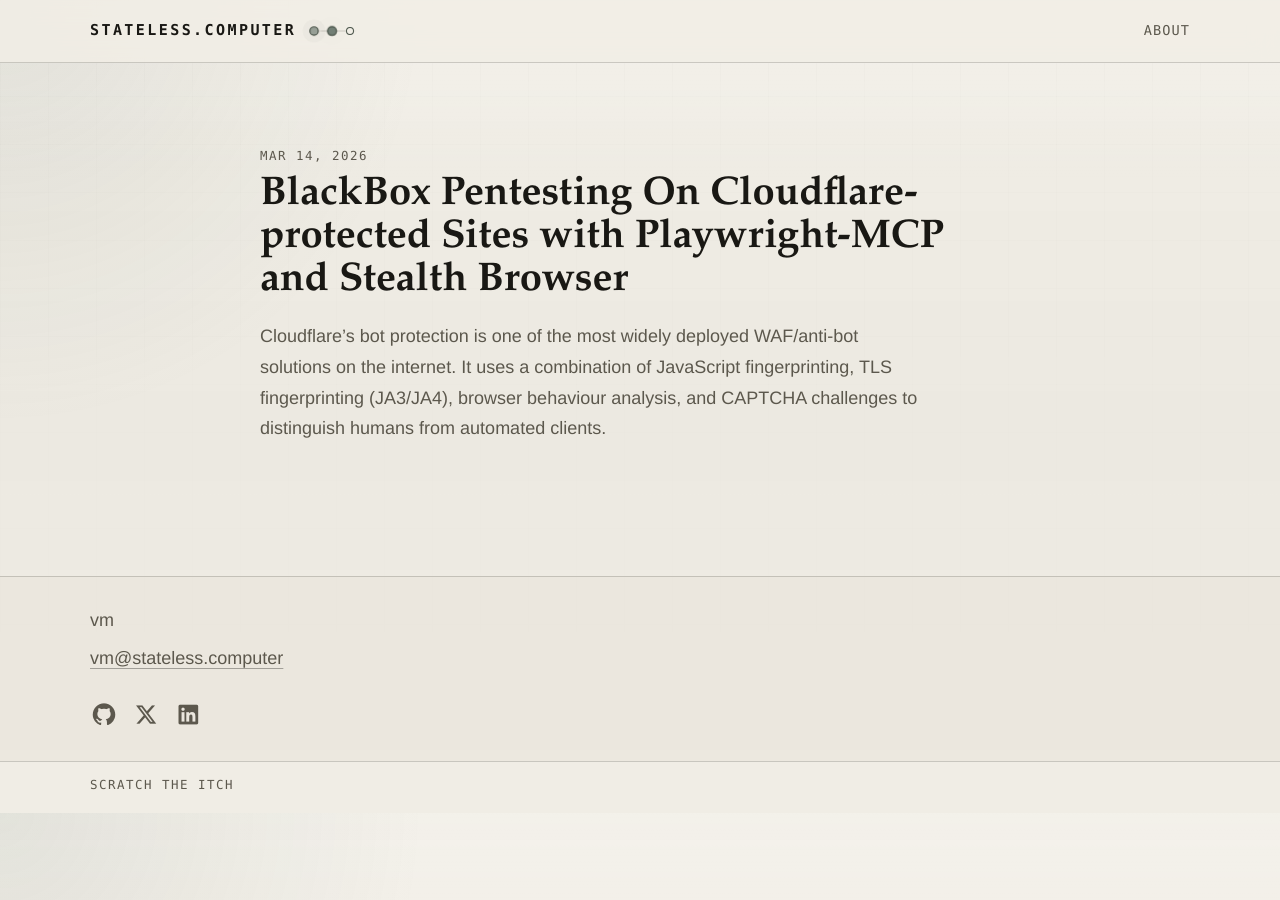
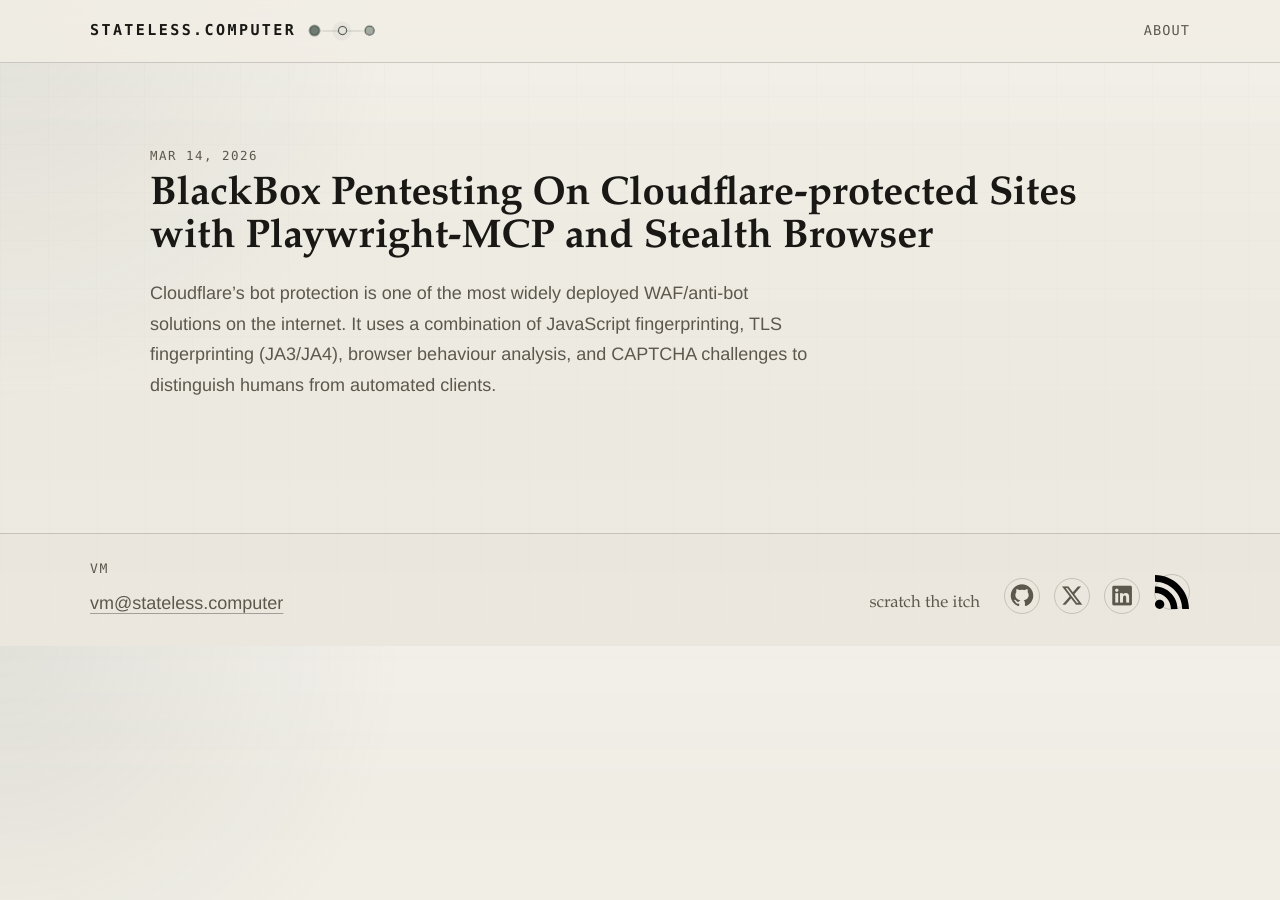
Before and after one commit to 1ikeadragon/cap, a Jekyll site: the page built from index.md, in a window 1280 px wide. Built offline with Jekyll 4.4.1, drawn with Linux system fonts in a browser that asks for light colours.

Commit message:
Refine shared blog chrome and post layout

```diff
--- a/_includes/footer.html
+++ b/_includes/footer.html
@@ -3,10 +3,8 @@
 <footer class="site-footer h-card">
   <data class="u-url" value="{{ '/' | relative_url }}"></data>
 
-  <div class="wrapper">
-
-    <div class="footer-col-wrapper">
-      <div class="footer-col">
+  <div class="wrapper footer-shell">
+    <div class="footer-col footer-identity">
       {%- if site.author %}
         <ul class="contact-list">
           {% if site.author.name -%}
@@ -17,13 +15,14 @@
           {%- endif %}
         </ul>
       {%- endif %}
-      </div>
     </div>
 
-    <div class="social-links">
+    <div class="footer-col footer-tagline">
+      <p>{{ site.description | escape }}</p>
+    </div>
+
+    <div class="social-links footer-social">
       {%- include social.html -%}
     </div>
-
   </div>
-
 </footer>
--- a/_includes/header.html
+++ b/_includes/header.html
@@ -7,9 +7,9 @@
     <div class="site-brand">
       <a class="site-title" rel="author" href="{{ '/' | relative_url }}">{{ site.title | escape }}</a>
       <span class="site-title-state" aria-hidden="true">
-        <span class="state-node"></span>
-        <span class="state-node"></span>
-        <span class="state-node"></span>
+        <span class="state-node state-node-a"></span>
+        <span class="state-node state-node-b"></span>
+        <span class="state-node state-node-c"></span>
       </span>
     </div>
 
--- a/_includes/sub-footer.html
+++ /dev/null
@@ -1,5 +0,0 @@
-<div class="sub-footer">
-  <div class="wrapper">
-    <span class="footer-note">{{ site.description | escape }}</span>
-  </div>
-</div>
--- a/_layouts/base.html
+++ b/_layouts/base.html
@@ -9,6 +9,5 @@
       </div>
     </main>
     {%- include footer.html -%}
-    {%- include sub-footer.html -%}
   </body>
 </html>
--- a/assets/css/style.scss
+++ b/assets/css/style.scss
@@ -9,10 +9,9 @@
   --line: rgba(25, 24, 20, 0.18);
   --accent: #6f7c72;
   --accent-strong: #495349;
-  --glow: rgba(111, 124, 114, 0.16);
   --code-bg: #e8e3d7;
   --shadow: rgba(18, 18, 15, 0.08);
-  --content-width: 760px;
+  --content-width: 980px;
   --outer-width: 1100px;
   --space: 24px;
   --font-serif: "Iowan Old Style", "Palatino Linotype", "Book Antiqua", Georgia, serif;
@@ -134,15 +133,16 @@ img {
   display: flex;
   align-items: center;
   gap: 10px;
-  width: 54px;
-  height: 14px;
+  justify-content: space-between;
+  width: 64px;
+  height: 16px;
 }
 
 .site-title-state::before {
   content: "";
   position: absolute;
-  left: 7px;
-  right: 7px;
+  left: 8px;
+  right: 8px;
   top: 50%;
   height: 1px;
   background:
@@ -150,23 +150,38 @@ img {
   transform: translateY(-50%);
 }
 
+.site-title-state::after {
+  content: "";
+  position: absolute;
+  top: 50%;
+  left: 8px;
+  width: 7px;
+  height: 7px;
+  border-radius: 50%;
+  background: var(--accent-strong);
+  box-shadow: 0 0 0 6px rgba(111, 124, 114, 0.08);
+  transform: translate(-50%, -50%);
+  animation: state-signal 3.6s cubic-bezier(0.4, 0, 0.2, 1) infinite;
+}
+
 .state-node {
   position: relative;
-  width: 8px;
-  height: 8px;
+  z-index: 1;
+  width: 9px;
+  height: 9px;
   border: 1px solid var(--accent-strong);
   border-radius: 50%;
   background: var(--paper);
-  box-shadow: 0 0 0 0 var(--glow);
-  animation: state-cycle 2.8s infinite;
+  box-shadow: 0 0 0 0 rgba(111, 124, 114, 0);
+  animation: state-node-pulse 3.6s linear infinite;
 }
 
-.state-node:nth-child(2) {
-  animation-delay: 0.93s;
+.state-node-b {
+  animation-delay: 1.2s;
 }
 
-.state-node:nth-child(3) {
-  animation-delay: 1.86s;
+.state-node-c {
+  animation-delay: 2.4s;
 }
 
 .site-nav {
@@ -199,9 +214,7 @@ img {
   padding: 56px 0 0;
 }
 
-.home-kicker,
-.post-meta,
-.footer-note {
+.post-meta {
   font-family: var(--font-mono);
   font-size: 0.78rem;
   letter-spacing: 0.12em;
@@ -209,7 +222,6 @@ img {
   color: var(--muted);
 }
 
-.home-title,
 .page-heading,
 .post-title {
   font-family: var(--font-serif);
@@ -256,6 +268,8 @@ img {
 }
 
 .post {
+  width: min(100%, 58rem);
+  margin: 0 auto;
   padding-bottom: 24px;
 }
 
@@ -267,8 +281,8 @@ img {
 
 .post-title {
   margin: 0 0 16px;
-  font-size: clamp(2.6rem, 7vw, 4.8rem);
-  line-height: 0.98;
+  font-size: clamp(2rem, 4.2vw, 3.25rem);
+  line-height: 1.02;
   text-wrap: balance;
 }
 
@@ -368,14 +382,16 @@ blockquote {
   background: rgba(229, 224, 211, 0.35);
 }
 
-.site-footer .wrapper {
-  padding: 28px 0 22px;
+.footer-shell {
+  display: grid;
+  grid-template-columns: minmax(0, 1fr) auto auto;
+  gap: 24px;
+  align-items: end;
+  padding: 24px 0 28px;
 }
 
-.footer-col-wrapper {
-  display: grid;
-  grid-template-columns: 1fr 1fr;
-  gap: 20px;
+.footer-col {
+  min-width: 0;
 }
 
 .contact-list,
@@ -390,37 +406,67 @@ blockquote {
   margin: 0 0 8px;
 }
 
-.social-links {
-  margin-top: 18px;
+.contact-list li:last-child,
+.social-media-list li:last-child {
+  margin-bottom: 0;
+}
+
+.footer-identity .p-name {
+  font-family: var(--font-mono);
+  font-size: 0.82rem;
+  letter-spacing: 0.12em;
+  text-transform: uppercase;
+}
+
+.footer-tagline p {
+  margin: 0;
+  font-family: var(--font-serif);
+  font-size: 1.05rem;
+  color: var(--ink);
+}
+
+.footer-social {
+  justify-self: end;
 }
 
 .social-media-list {
   display: flex;
-  flex-wrap: wrap;
+  align-items: center;
   gap: 14px;
 }
 
+.social-media-list li {
+  margin: 0;
+}
+
 .social-media-list a {
+  display: inline-flex;
+  align-items: center;
+  justify-content: center;
+  width: 2.25rem;
+  height: 2.25rem;
+  border: 1px solid var(--line);
+  border-radius: 999px;
   text-decoration: none;
+  transition: transform 180ms ease, border-color 180ms ease, background-color 180ms ease;
+}
+
+.social-media-list a:hover {
+  transform: translateY(-1px);
+  border-color: var(--accent-strong);
+  background: rgba(255, 255, 255, 0.24);
+}
+
+.social-media-list .grey {
+  display: block;
+  line-height: 1;
 }
 
 .grey,
 .site-footer,
-.footer-col p {
+.footer-col p,
+.contact-list a {
   color: var(--muted);
-}
-
-.sub-footer {
-  border-top: 1px solid var(--line);
-  font-family: var(--font-mono);
-  font-size: 0.78rem;
-  letter-spacing: 0.08em;
-  text-transform: uppercase;
-  color: var(--muted);
-}
-
-.sub-footer .wrapper {
-  padding: 12px 0 18px;
 }
 
 .pager,
@@ -434,20 +480,42 @@ blockquote {
   background: transparent !important;
 }
 
-@keyframes state-cycle {
+@keyframes state-signal {
   0%,
-  15%,
+  12% {
+    left: 8px;
+  }
+
+  30%,
+  42% {
+    left: 32px;
+  }
+
+  60%,
+  72% {
+    left: 56px;
+  }
+
+  88%,
+  100% {
+    left: 8px;
+  }
+}
+
+@keyframes state-node-pulse {
+  0%,
+  18%,
   100% {
     transform: scale(1);
     background: var(--paper);
-    box-shadow: 0 0 0 0 var(--glow);
+    box-shadow: 0 0 0 0 rgba(111, 124, 114, 0);
   }
 
-  35%,
-  55% {
-    transform: scale(1.28);
+  24%,
+  34% {
+    transform: scale(1.22);
     background: var(--accent);
-    box-shadow: 0 0 0 8px rgba(111, 124, 114, 0);
+    box-shadow: 0 0 0 7px rgba(111, 124, 114, 0);
   }
 }
 
@@ -477,8 +545,7 @@ blockquote {
   }
 
   .site-header .wrapper,
-  .nav-items,
-  .footer-col-wrapper {
+  .nav-items {
     display: block;
   }
 
@@ -499,4 +566,13 @@ blockquote {
   .site-footer {
     margin-top: 60px;
   }
+
+  .footer-shell {
+    grid-template-columns: 1fr;
+    align-items: start;
+  }
+
+  .footer-social {
+    justify-self: start;
+  }
 }
```
